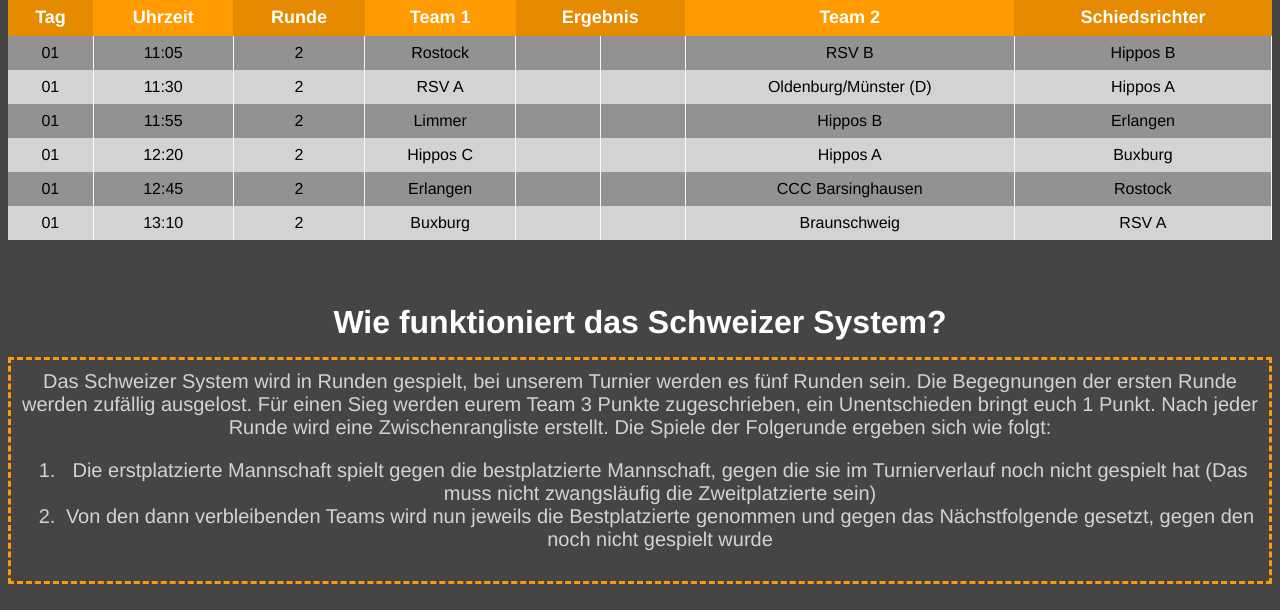
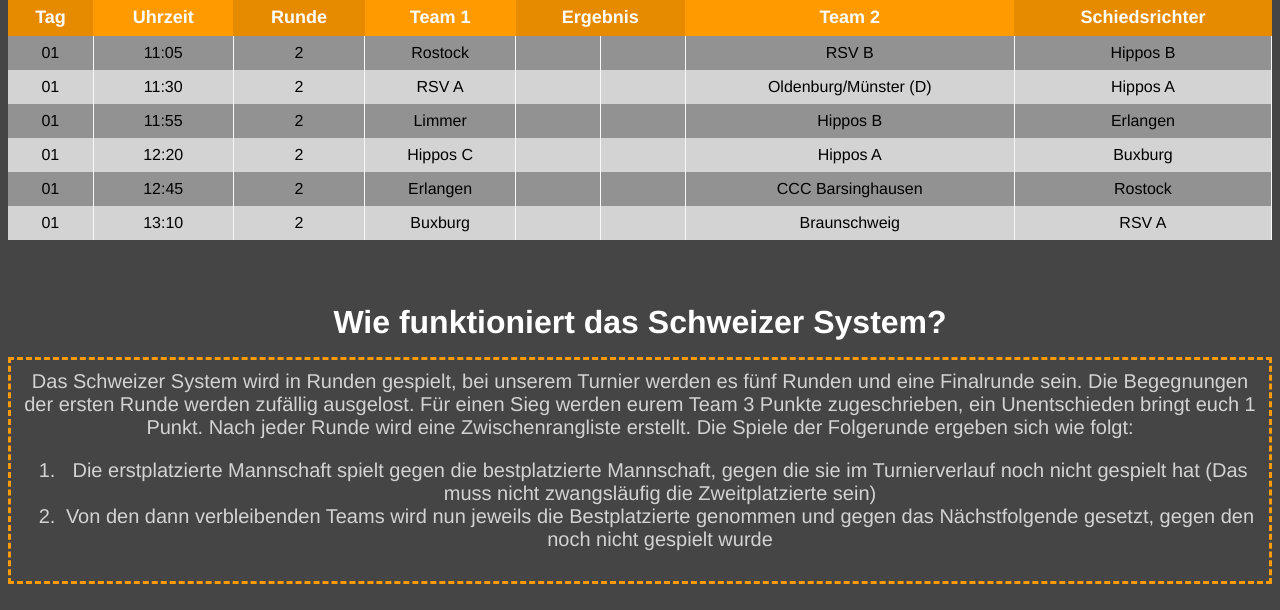
Before and after one commit to ChristophScn/spielplaner, a Flask app: page / in a window 1280 px wide. Shown: the part 1038-1648 px from the top of the page. Run offline with Flask 2, Linux system fonts and the light colour scheme.

Commit message:
Fixes explanation

```diff
--- a/templates/index.html
+++ b/templates/index.html
@@ -145,7 +145,7 @@
 
   <label>Wie funktioniert das Schweizer System?</label>
   <div class="explanation">
-    Das Schweizer System wird in Runden gespielt, bei unserem Turnier werden es fünf Runden sein. Die Begegnungen der ersten Runde werden zufällig ausgelost. Für einen Sieg werden eurem Team 3 Punkte zugeschrieben, ein Unentschieden bringt euch 1 Punkt. Nach jeder Runde wird eine Zwischenrangliste erstellt. Die Spiele der Folgerunde ergeben sich wie folgt:
+    Das Schweizer System wird in Runden gespielt, bei unserem Turnier werden es fünf Runden und eine Finalrunde sein. Die Begegnungen der ersten Runde werden zufällig ausgelost. Für einen Sieg werden eurem Team 3 Punkte zugeschrieben, ein Unentschieden bringt euch 1 Punkt. Nach jeder Runde wird eine Zwischenrangliste erstellt. Die Spiele der Folgerunde ergeben sich wie folgt:
     <ol>
       <li>Die erstplatzierte Mannschaft spielt gegen die bestplatzierte Mannschaft, gegen die sie im Turnierverlauf noch nicht gespielt hat (Das muss nicht zwangsläufig die Zweitplatzierte sein)</li>
       <li>Von den dann verbleibenden Teams wird nun jeweils die Bestplatzierte genommen und gegen das Nächstfolgende gesetzt, gegen den noch nicht gespielt wurde</li>
```
